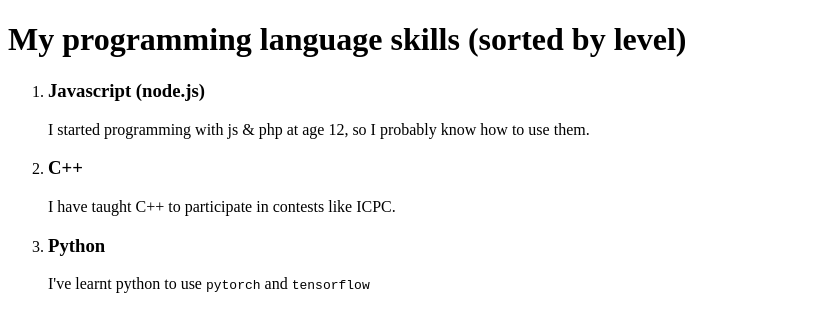
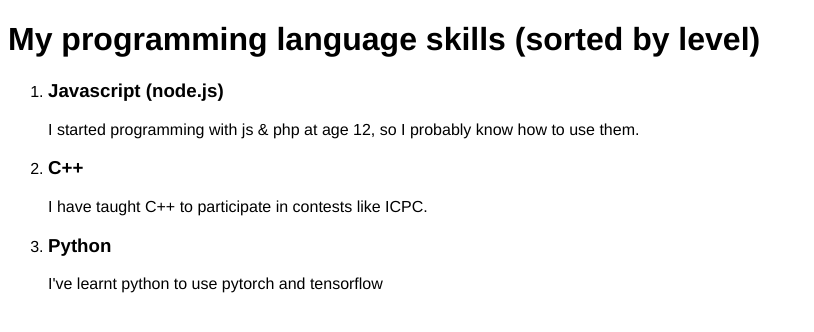
Before and after one commit to artinZareie/az_hw2, a plain HTML site: page skills.html in a window 1280 px wide. Shown: the whole page, without its empty margins (0-814 px from the left). Drawn offline with Linux system fonts and the light colour scheme.

Commit message:
Added some style

```diff
--- a/skills.html
+++ b/skills.html
@@ -4,6 +4,12 @@
     <meta charset="UTF-8">
     <meta name="viewport" content="width=device-width, initial-scale=1.0">
     <title>My coding skills</title>
+
+    <style>
+        * {
+            font-family: 'Franklin Gothic Medium', 'Arial Narrow', Arial, sans-serif;
+        }
+    </style>
 </head>
 <body>
 
```
